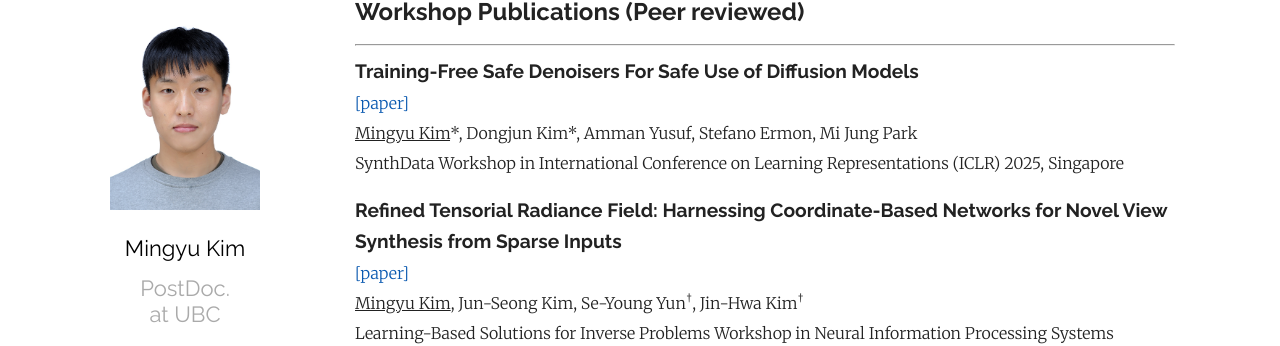
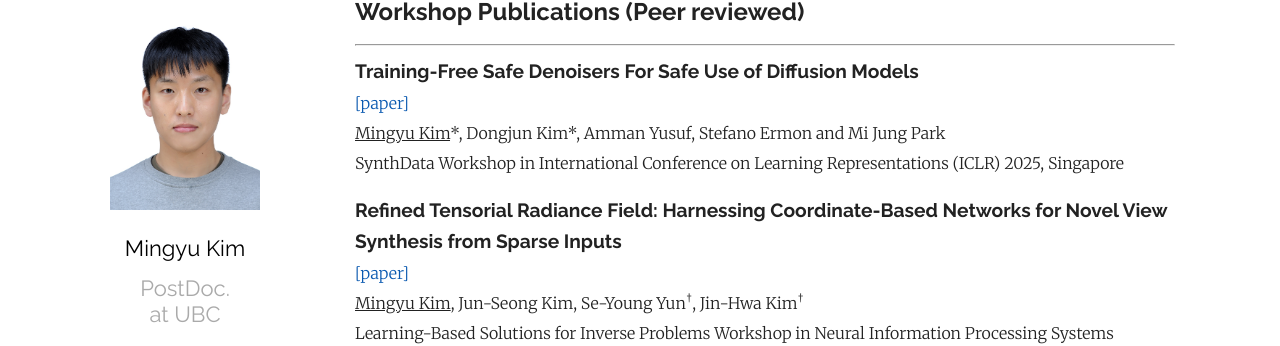
Before and after one commit to MingyuKim87/MingyuKim87.github.io, a Jekyll site: the page built from index.md, in a window 1280 px wide and 900 px high, scrolled down 2604 px. Shown: the part 137-483 px from the top of the window. Built offline with Jekyll 4.4.1, drawn with Linux system fonts in a browser that asks for light colours; some web fonts are replaced.

Commit message:
Update index.md

```diff
--- a/index.md
+++ b/index.md
@@ -105,7 +105,7 @@ Journal of Marine Science and Technology, Vol. 19(4), 2014
 
 **<span style="font-family:Raleway; font-size:1.2em;">Training-Free Safe Denoisers For Safe Use of Diffusion Models</span>**
 [[paper]][safe_denoiser_workshop]
-<U>Mingyu Kim</U>\*, Dongjun Kim\*, Amman Yusuf, Stefano Ermon, Mi Jung Park
+<U>Mingyu Kim</U>\*, Dongjun Kim\*, Amman Yusuf, Stefano Ermon and Mi Jung Park
 SynthData Workshop in International Conference on Learning Representations (ICLR) 2025, Singapore
 
 **<span style="font-family:Raleway; font-size:1.2em;">Refined Tensorial Radiance Field: Harnessing Coordinate-Based Networks for Novel View Synthesis from Sparse Inputs</span>**
```
